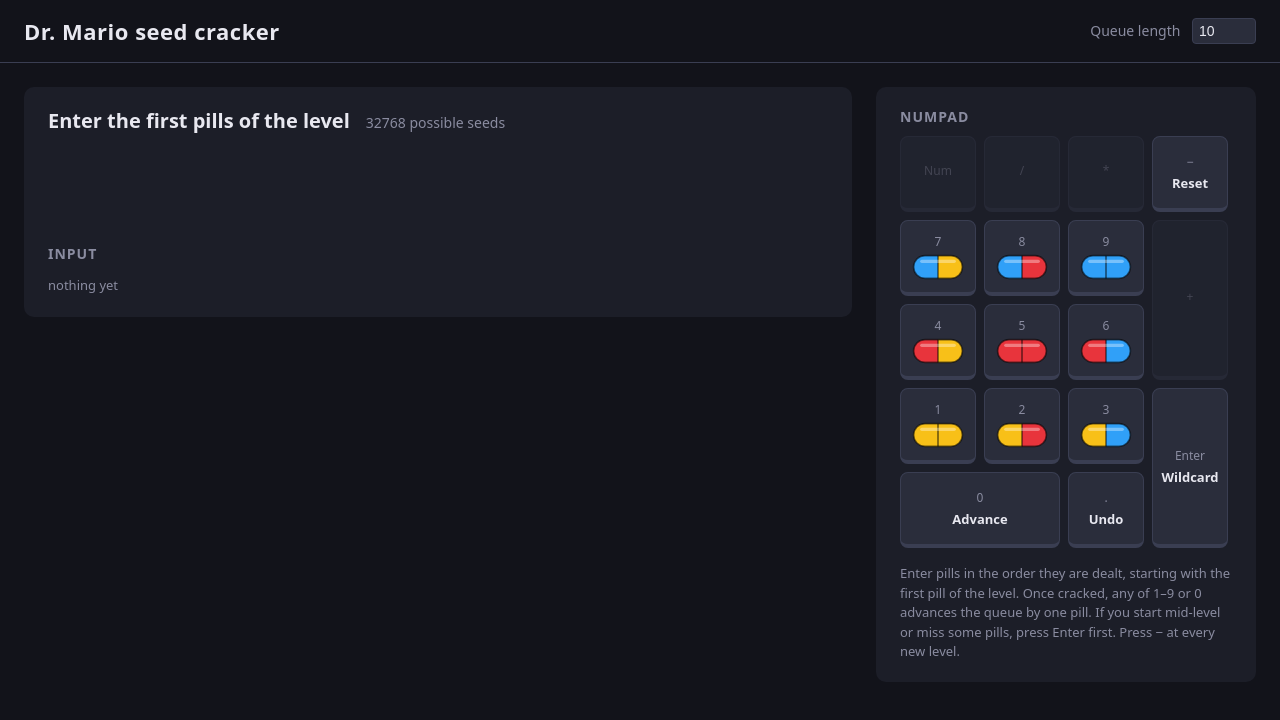
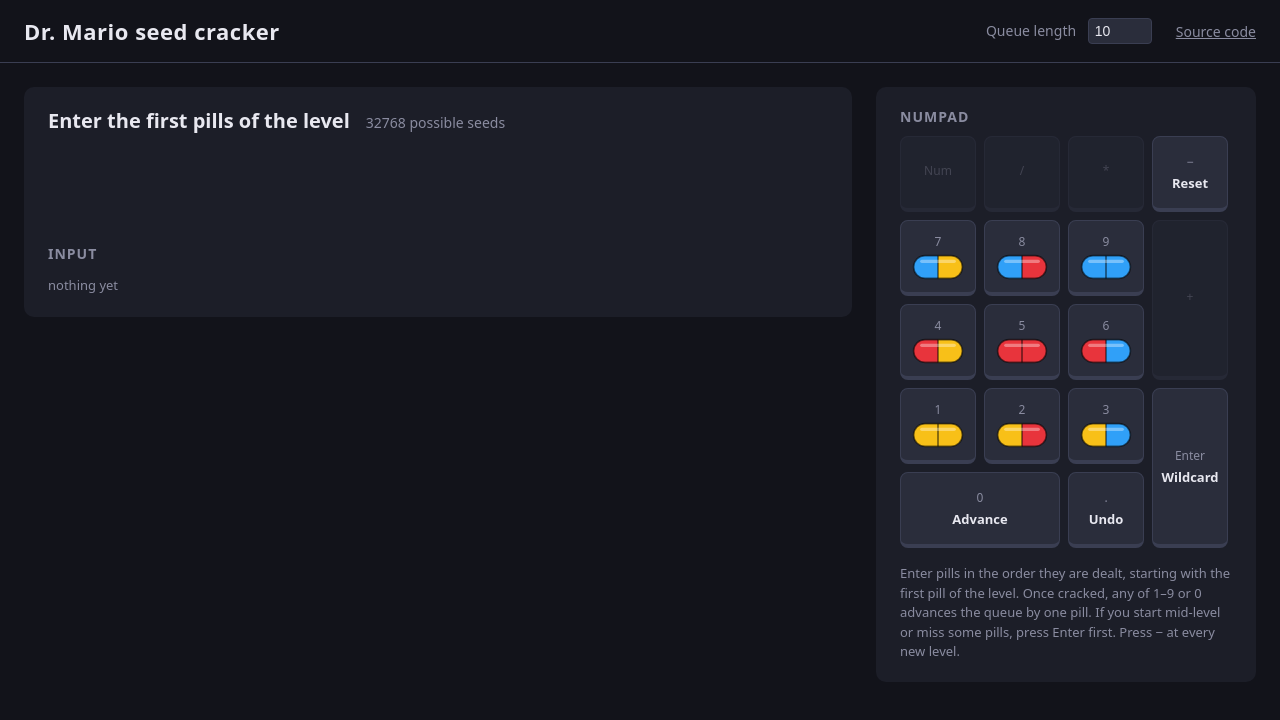
Before and after one commit to L0laapk3/dr-mario-seed-cracker, a plain HTML site: page index.html in a window 1280 px wide. Drawn offline with Linux system fonts and the light colour scheme.

Commit message:
add link to source

```diff
--- a/index.html
+++ b/index.html
@@ -9,9 +9,12 @@
 <body>
   <header>
     <h1>Dr. Mario seed cracker</h1>
-    <label class="setting">Queue length
-      <input id="queue-length" type="number" min="1" max="128" value="10">
-    </label>
+    <div class="header-right">
+      <label class="setting">Queue length
+        <input id="queue-length" type="number" min="1" max="128" value="10">
+      </label>
+      <a class="source" href="https://github.com/L0laapk3/dr-mario-seed-cracker">Source code</a>
+    </div>
   </header>
 
   <main>
--- a/style.css
+++ b/style.css
@@ -32,6 +32,10 @@ header {
 h1 { margin: 0; font-size: 22px; letter-spacing: 0.5px; }
 h2 { margin: 24px 0 10px; font-size: 14px; text-transform: uppercase; color: var(--muted); letter-spacing: 1px; }
 .manual h2 { margin-top: 0; }
+
+.header-right { display: flex; align-items: center; gap: 24px; }
+.source { color: var(--muted); font-size: 14px; }
+.source:hover { color: var(--accent); }
 
 .setting { color: var(--muted); font-size: 14px; }
 .setting input {
```
